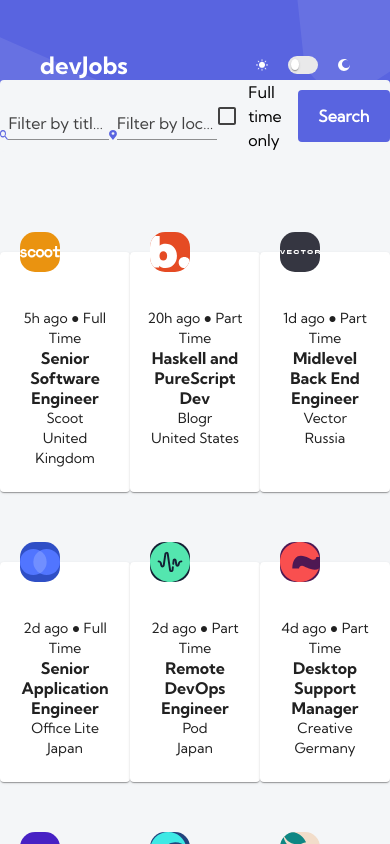
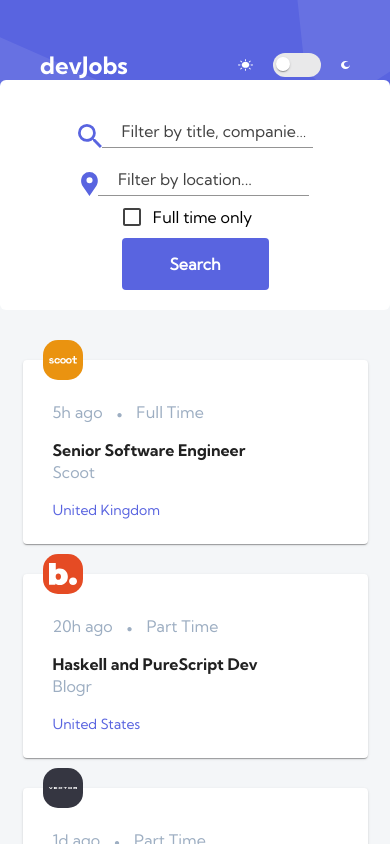
Before and after one commit to MSagdieva/FMChallenge---Devjobs-web-app, a Next.js app: page / in a window 390 px wide. Shown: the top 844 px of the page. Built offline with nearby package versions, Linux system fonts and the light colour scheme.

Commit message:
add fisrt page responsive layout

```diff
--- a/components/JobCard.jsx
+++ b/components/JobCard.jsx
@@ -10,21 +10,33 @@
 export default function JobCard(info) {
     const logoAddress = info.info.logo.slice(1);
     const CustomizedCard = styled(Card)`
+    &:{
+      border-radius:6px;
+    }
       &:hover{
         cursor: pointer;
+      }
+      `;
+    const CustomizedCardContent = styled(CardContent)`
+      &{
+        text-align: left;
+        padding: 0 30px 16px 30px;
+      }
+      & .MuiTypography-body1{
+        padding: 0 0 16px 0;
       }
       `;
     return (<Link href={`/detail/${encodeURIComponent(info.info.id)}`}>
       <CustomizedCard className={"card"} sx={{ maxWidth: 345 }}>
             <Avatar variant="square" style={{backgroundColor: info.info.logoBackground}} src={logoAddress}>
             </Avatar>
-        <CardContent>
-        <Typography variant="body2">
-            {info.info.postedAt} {"\u25CF"} {info.info.contract}
+        <CustomizedCardContent>
+        <Typography variant="body1" className="grey">
+            {info.info.postedAt} <span className="dot">{"\u25CF"}</span> {info.info.contract}
           </Typography><Typography variant="h8">{info.info.position}</Typography>
-        <Typography variant="body2">{info.info.company}</Typography>
-        <Typography variant="body2">{info.info.location}</Typography>
-        </CardContent>
+        <Typography variant="body1" className="grey">{info.info.company}</Typography>
+        <Typography variant="body2" className="cardLocation">{info.info.location}</Typography>
+        </CustomizedCardContent>
       </CustomizedCard>
   </Link>);
   }
--- a/components/JobsList.jsx
+++ b/components/JobsList.jsx
@@ -2,8 +2,23 @@
 import Card1 from "./JobCard";
 import Container from "@mui/material/Container";
 import Button from "@mui/material/Button";
+import { styled } from '@mui/material/styles';
 
 export default function JobsList(props) {
+    const JobsContainer = styled(Container)
+    `&{display: grid;
+     grid-template-columns: 1fr 1fr 1fr;
+     grid-row-gap: 40px;
+     grid-column-gap: 20px;
+     margin: 0 auto;
+     @media (max-width:780px){
+        grid-template-columns: 1fr 1fr;
+    }
+    @media (max-width:475px){
+        display:block;
+        margin: 0 auto;
+    }}
+    `;
     const [expanded, setExpanded] = useState("");
     const changeExpanded = ()=>{
         expanded=="" ? setExpanded("expanded"):setExpanded("");
@@ -11,11 +26,10 @@
 
     return (
           <Container className="jobs-list-container" style={{margin: "0 auto", textAlign: "center"}}>
-            <Container className={`jobs-container ${expanded}`}
-                    style={{display:"grid", gridTemplateColumns: "1fr 1fr 1fr", gridRowGap: 20, margin: "0 auto" }}>
+            <JobsContainer className={`jobs-container ${expanded}`}>
                     {props.children}
-            </Container>
-            {!props.isSearchQuery ? <Button variant="basic" onClick={changeExpanded}>{!expanded? "Load More":"Hide"}</Button>:<></>}
+            </JobsContainer>
+            {!props.isSearchQuery ? <Button variant="basic" style={{margin:"56px 0 104px 0"}} onClick={changeExpanded}>{!expanded? "Load More":"Hide"}</Button>:<></>}
           </Container>
       )
   }
--- a/components/SearchForm.jsx
+++ b/components/SearchForm.jsx
@@ -2,16 +2,48 @@
 import SearchLine from "./elements/SearchLine";
 import { Checkbox, FormControlLabel, Button, Container } from "@mui/material";
 import {DataContext} from "../pages/index";
+import { styled } from '@mui/material/styles';
+import {ColorModeContext} from "../pages/_app";
 
 function capitalizeFirstLetter(string) {
   return string.charAt(0).toUpperCase() + string.slice(1);
 }
 
 export default function SearchForm(props) {
+  const ColMode = useContext(ColorModeContext);
+  const SearchWrapContainer = styled(Container)
+  `&{display: flex;
+   justify-content: center;
+   margin: 0 auto;
+   @media (max-width:780px){
+
+  }
+  @media (max-width:475px){
+  }}
+  `;
+  const SearchInnerContainer = styled(Container)
+  `&{display: flex;
+   justify-content: space-between;
+   alignItems: center;
+   background-color: ${ColMode.themeMode == "light"? "#FFF": "#212121"};
+   color: ${ColMode.themeMode == "light"? "#000": "#FFF"};
+   position:relative;
+   top:-50px;
+   border-radius: 6px;
+   margin: 0 auto;
+   padding: 20px;
+   @media (max-width:780px){
+
+  }
+  @media (max-width:475px){
+   flex-direction: column;
+   justify-content: center;
+   align-items: center
+  }}
+  `;
   const data = useContext(DataContext);
   const [searchData, setSearchData] = useState(createDataForSearch());
-    const defaultArray = data.map((job)=>{return job.id});
-
+  const defaultArray = data.map((job)=>{return job.id});
 
   useEffect (()=>
   {
@@ -46,6 +78,7 @@
               objKey[propName].push(id);
             }
   }
+
   function changeSearchData(){
     if (!document.getElementById("fulltime").checked&&document.getElementById("locationSearch").value==""&&document.getElementById("basicSearch").value=="")
     {props.setSearchQuery(defaultArray);
@@ -75,8 +108,8 @@
     }
   }
   return(
-<Container maxWidth="false" style={{margin: "0 auto", display: "flex", justifyContent: "center"}}>
-  <Container maxWidth="md" style={{display: "flex", justifyContent: "space-between", alignItems:"center", position: "relative", top:"-50px", borderRadius: "4px"}}>
+<SearchWrapContainer maxWidth="false">
+  <SearchInnerContainer maxWidth="md">
   <SearchLine id="basicSearch" type="basic" label="Filter by title, companies, expertise..." pic="/assets/desktop/icon-search.svg" searchData={searchData} data={data} setSearchQuery={props.searchQuery}/>
   <SearchLine id="locationSearch" type= "location" label="Filter by location..." pic="/assets/desktop/icon-location.svg" searchData={searchData} data={data} setSearchQuery={props.searchQuery}/>
   <FormControlLabel
@@ -86,6 +119,6 @@
           label="Full time only"
         />
   <Button variant="basic" onClick={changeSearchData}>Search</Button>
-  </Container>
-</Container>)
+  </SearchInnerContainer>
+</SearchWrapContainer>)
 }
--- a/components/elements/Header.jsx
+++ b/components/elements/Header.jsx
@@ -25,11 +25,11 @@
       display: flex;
       justify-content: center;
       @media (max-width:780px){
-        height: 160px;
+        height: 140px;
         background: url("/assets/tablet/bg-pattern-header.svg") no-repeat 0% 0%;
         background-size: 100% 100%;
       }
-      @media (max-width:420px){
+      @media (max-width:475px){
         height: 130px;
         background: url("/assets/mobile/bg-pattern-header.svg") no-repeat 0% 0%;
         background-size: 100% 100%;
@@ -38,17 +38,22 @@
   const CustomizedSwitch = styled((props) => (
         <Switch focusVisibleClassName=".Mui-focusVisible" disableRipple {...props} />
       ))(({ theme }) => ({
-        width: 30,
-        height: 18,
+        width: 48,
+        height: 24,
         padding: 0,
         margin: 20,
         '& .MuiSwitch-switchBase': {
           padding: 0,
           margin: 3,
+          top: 1,
           width: '28%',
           transitionDuration: '300ms',
+          '& .MuiSwitch-input':{
+            width: "100%",
+            left: 0,
+          },
           '&.Mui-checked': {
-            transform: 'translateX(16px)',
+            transform: 'translateX(28px)',
             color: '#fff',
             '& + .MuiSwitch-track': {
               opacity: 1,
@@ -78,8 +83,8 @@
         },
         '& .MuiSwitch-thumb': {
           boxSizing: 'border-box',
-          width: 20,
-          height: 11,
+          width: 14,
+          height: 14,
         },
         '& .MuiSwitch-track': {
           borderRadius: 26 / 2,
@@ -114,20 +119,20 @@
       <CustomizedHeader maxWidth="false">
           <header className="header">
             <Typography variant="h5">{"devJobs"}</Typography>
-            <div style={{display: "flex", alignItems: "center"}}>
+            <div style={{display: "flex", alignItems: "center", width: 112, justifyContent: "space-between"}}>
               <CustomImage onClick={handleChangeSun}
                 id="sun"
                 priority
-                height={12}
-                width={12}
+                height={150}
+                width={180}
                 src="/assets/desktop/icon-sun.svg"
                 />
               <CustomizedSwitch checked = {checked} onChange = {handleChange}/>
               <CustomImage onClick={handleChangeMoon}
                 id="moon"
                 priority
-                height={12}
-                width={12}
+                height={100}
+                width={100}
                 src="/assets/desktop/icon-moon.svg"
                 />
             </div>
--- a/components/elements/SearchLine.jsx
+++ b/components/elements/SearchLine.jsx
@@ -27,8 +27,8 @@
           <Box sx={{ display: 'flex', alignItems: 'flex-end' }}>
           <Image
                 priority
-                height={20}
-                width={16}
+                height={24}
+                width={props.id=="locationSearch" ? 17 : 24}
                 src={props.pic}
                 />
         <TextField id={props.id} label={props.label} onChange={handleChangeInput} variant="standard"/>
--- a/pages/_app.js
+++ b/pages/_app.js
@@ -71,12 +71,22 @@
           img: {
             objectFit: "contain",
             height: "initial",
+            width: "70%"
           }}
         },
       MuiFormControlLabel: {
       styleOverrides: {
         root: {
         color: mode === "light"? "#000": "#FFF",}
+      },
+      MuiFormLabel:{
+        styleOverrides: {
+          root: {
+            fontSize: 16,
+            lineHeight: 20,
+            color:"#f2e2e2"
+          }
+        }
       }
     },
     MuiListItemIcon:{
--- a/public/assets/styles/globals.scss
+++ b/public/assets/styles/globals.scss
@@ -38,9 +38,12 @@
   }
 
   .jobs-list-container .jobs-container .card{
-    margin-top: 50px;
     position:relative;
     overflow: initial;
+    @media (max-width: 475px) {
+      margin: 0 auto;
+      margin-bottom: 30px;
+    }
   }
 
   .jobs-list-container .jobs-container .card:nth-child(n+13){
@@ -53,7 +56,7 @@
   .imageCont{
     width: 140px;
     height: 140px;
-    @media (max-width: 420px) {
+    @media (max-width: 475px) {
     height: 40px;
     width: 40px;
     top: -20px;
@@ -72,9 +75,9 @@
     left: 50%!important;
     transform: translate3d(-50%, -50%, 0)!important;
     margin: initial!important;
-  min-width: initial!important;
-  min-height: initial!important;
-  @media (max-width: 420px) {
+    min-width: initial!important;
+    min-height: initial!important;
+  @media (max-width: 475px) {
     width: 20px;
   }
 }
@@ -84,7 +87,38 @@
     border-radius: 15px;
   }
   .detailInfoHeaderLinks{
-    @media (max-width: 420px) {
+    @media (max-width: 475px) {
       text-align: center;
     }
   }
+
+  .footerText{
+    @media (max-width: 475px) {
+      display:none;
+    }
+  }
+  #locationSearch, #basicSearch{
+    padding-left:20px;
+  }
+
+  #locationSearch-label, #basicSearch-label{
+    padding-left:20px;
+  }
+
+  .cardLocation{
+    color: $primaryColor;
+    margin-top: 50px;
+    font-family: 'KumbhSans-Bold', sans-serif;
+    font-size: 14px;
+    line-height: 17px;
+  }
+
+  .dot{
+    font-size: 10px;
+    display: inline-block;
+    margin: 0 10px;
+  }
+
+  .grey{
+    color: #9DAEC2;
+  }
```
Also changed, not shown: components/elements/Footer.jsx (+11 -9 lines), pages/detail/[slug].js (+15 -9 lines).
